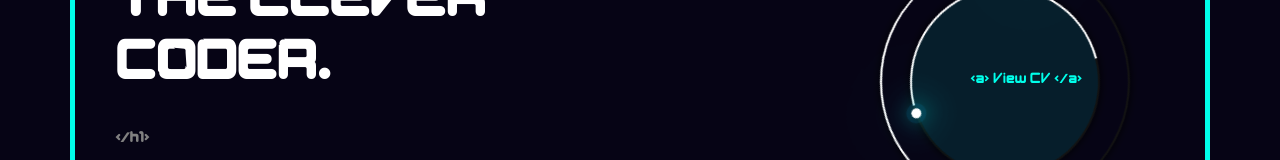
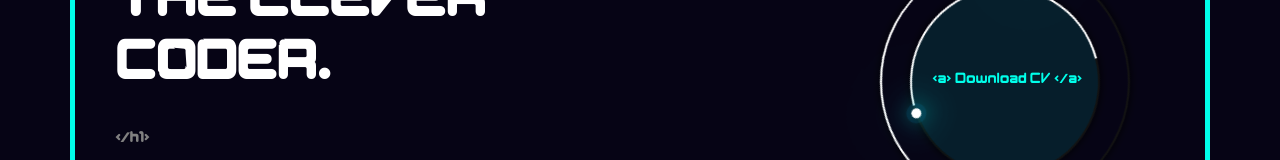
Before and after one commit to tokelee/portfolio, a React (Create React App) app: page / in a window 1280 px wide. Shown: the part 324-484 px from the top of the page. Built offline with nearby package versions, Linux system fonts and the light colour scheme.

Commit message:
ft: add Cv

```diff
--- a/src/components/AnimatedCircle/AnimatedCIrcle.component.jsx
+++ b/src/components/AnimatedCircle/AnimatedCIrcle.component.jsx
@@ -11,7 +11,7 @@ function AnimatedCircle() {
 
         <a className="cvhover" href="https://docs.google.com/document/d/1uJl_nBzmNHTVtw-MwRdnialM19DVVYWEndG4YtJa2Hk/edit?usp=sharing">
           <div className="face face3">
-            <p> &lt;a&gt; View CV &lt;/a&gt;</p>
+            <p> &lt;a&gt; Download CV &lt;/a&gt;</p>
 
             <div className="circled"></div>
           </div>
```
